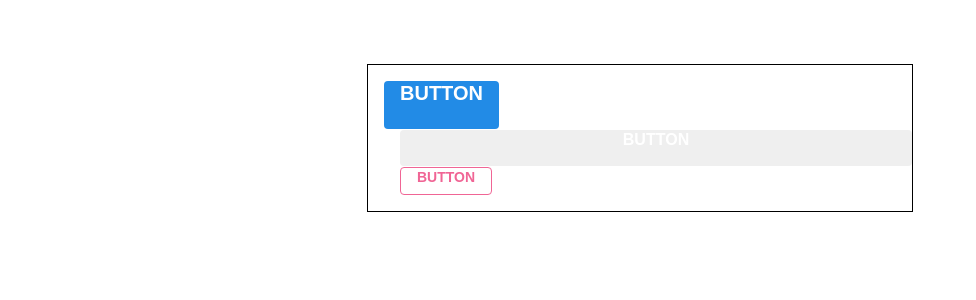
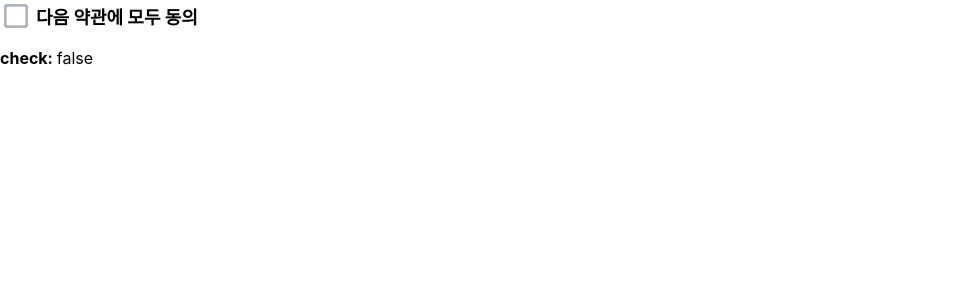
Before and after one commit to kgpaper/begin-react, a React (Create React App) app: page / in a window 1280 px wide. Shown: the top 300 px of the page, without its empty margins (0-976 px from the left). Built offline with nearby package versions, Linux system fonts and the light colour scheme.

Commit message:
21/08/05 studying...

```diff
--- a/package.json
+++ b/package.json
@@ -10,6 +10,7 @@
     "node-sass": "^6.0.1",
     "react": "^17.0.2",
     "react-dom": "^17.0.2",
+    "react-icons": "^4.2.0",
     "react-scripts": "4.0.3",
     "web-vitals": "^1.0.1"
   },
--- a/src/App.js
+++ b/src/App.js
@@ -1,17 +1,22 @@
-import React from 'react';
+import React, { useState } from 'react';
 import './App.scss';
-import Button from './components/Button';
+import CheckBox from './components/CheckBox';
 
 const App = () => {
+  const [check, setCheck] = useState(false);
+  const onChange = (e) => {
+    setCheck(e.target.checked);
+  };
+
   return (
-    <div className="App">
-      <div className="buttons">
-        <Button size="large">BUTTON</Button>
-        <Button color="grey" fullWidth>BUTTON</Button>
-        <Button size="small" color="pink" outline>
-          BUTTON
-        </Button>
-      </div>
+    <div>
+      <CheckBox onChange={onChange} checked={check}>
+        다음 약관에 모두 동의
+      </CheckBox>
+      <p>
+        <b>check: </b>
+        {check ? 'true' : 'false'}
+      </p>
     </div>
   );
 };
--- /dev/null
+++ b/src/components/CheckBox.js
@@ -0,0 +1,19 @@
+import React from 'react';
+import { MdCheckBox, MdCheckBoxOutlineBlank } from 'react-icons/md';
+import styles from './CheckBox.module.css';
+
+const CheckBox = ({ children, checked, ...rest }) => {
+  return (
+    <div className={styles.checkbox}>
+      <label>
+        <input type="checkbox" checked={checked} {...rest} />
+        <div className={styles.icon}>
+          {checked ? <MdCheckBox /> : <MdCheckBoxOutlineBlank />}
+        </div>
+      </label>
+      <span>{children}</span>
+    </div>
+  );
+};
+
+export default CheckBox;
--- /dev/null
+++ b/src/components/CheckBox.module.css
@@ -0,0 +1,34 @@
+.checkbox {
+  display: flex;
+  align-items: center;
+}
+
+.checkbox label {
+  cursor: pointer;
+}
+
+/* 실제 input 을 숨기기 위한 코드 */
+.checkbox input {
+  width: 0;
+  height: 0;
+  position: absolute;
+  opacity: 0;
+}
+
+.checkbox span {
+  font-size: 1.125rem;
+  font-weight: bold;
+}
+
+.icon {
+  display: flex;
+  align-items: center;
+  /* 아이콘의 크기는 폰트 사이즈로 조정 가능 */
+  font-size: 2rem;
+  margin-right: 0.25rem;
+  color: #adb5bd;
+}
+
+.checked {
+  color: #339af0;
+}
```
Also changed, not shown: src/Box.module.css (deleted), 1 other file (tests, documents, lock files or other folders).
